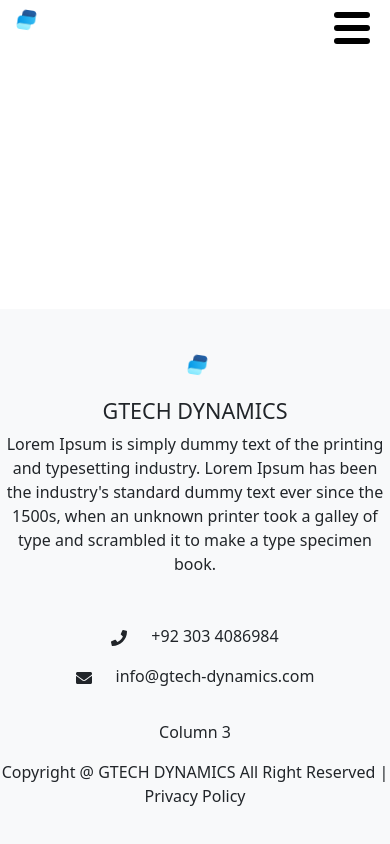
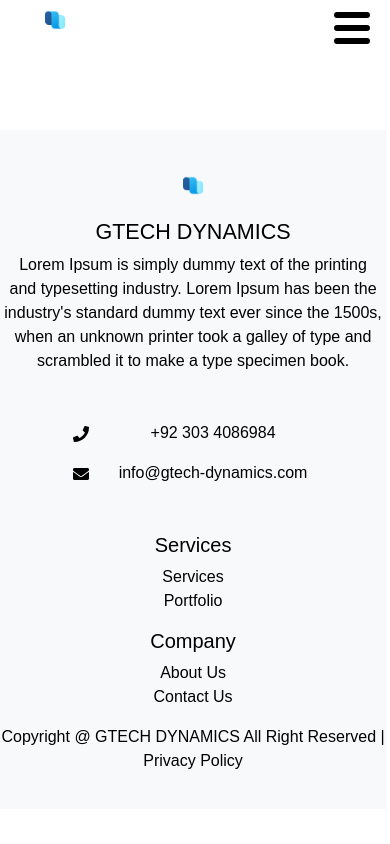
Before and after one commit to GTech-Dynamics/gtech-dynamics, a React (Create React App) app: page /home in a window 390 px wide. Built offline with nearby package versions, Linux system fonts and the light colour scheme.

Commit message:
Update Footer Component

```diff
--- a/package.json
+++ b/package.json
@@ -3,12 +3,17 @@
   "version": "0.1.0",
   "private": true,
   "dependencies": {
+    "@emotion/react": "^11.11.4",
+    "@emotion/styled": "^11.11.0",
+    "@mui/material": "^5.15.12",
     "@testing-library/jest-dom": "^5.17.0",
     "@testing-library/react": "^13.4.0",
     "@testing-library/user-event": "^13.5.0",
     "bootstrap": "^5.3.3",
     "react": "^18.2.0",
     "react-dom": "^18.2.0",
+    "react-icons": "^5.0.1",
+    "react-router-dom": "^6.22.2",
     "react-scripts": "5.0.1",
     "web-vitals": "^2.1.4"
   },
--- a/src/App.js
+++ b/src/App.js
@@ -1,6 +1,6 @@
-import './App.css';
 import NavBar from './components/navbar';
 import Footer from './components/footer';
+import './style/global.css'
 function App() {
   return (
     <>
--- a/src/components/footer.jsx
+++ b/src/components/footer.jsx
@@ -1,13 +1,17 @@
 import React from "react";
 import 'bootstrap/dist/css/bootstrap.min.css';
 import { FaPhone, FaEnvelope } from 'react-icons/fa';
+import { Link, NavLink } from "react-router-dom";
+import '../style/footer.css'
 const Footer = () => {
   return (
 
       <footer className="footer">
         <div className="row">
-        <div className="col-lg-4 col-md-6 col-sm-12 d-flex flex-column align-items-center p-3">
-      <img src='/logo/dynamics.png' className='App-logo' alt="logo" />
+          <div className="col-md-5 col-sm-12 d-flex flex-column align-items-center text-center p-3">
+            <div className="container imgcontainer">
+              <img src='/logo/dynamics.png' className='footer-logo ' alt="logo" />
+            </div>
           <br />
             <h4>GTECH DYNAMICS</h4>
             <p className="text-center">
@@ -17,7 +21,8 @@
               specimen book.
             </p>
           </div>
-      <div className="col-lg-4 col-md-6 col-sm-12 d-flex flex-column align-items-center p-3">
+          <div className="col-md-4 col-sm-12 d-flex flex-column align-items-center text-center p-3">
+            <div className="container " id="container">
               <div className="row">
                 <div className="col-auto"><FaPhone /></div>
                 <div className="col"><p>+92 303 4086984</p></div>
@@ -27,8 +32,14 @@
                 <div className="col"><p>info@gtech-dynamics.com</p></div>
               </div>
             </div>
-      <div className="col-lg-4 col-md-6 col-sm-12 d-flex flex-column align-items-center">
-        <p>Column 3</p>
+          </div>
+          <div className="col-md-3 col-sm-12 d-flex flex-column align-items-center p-3">
+            <h5>Services</h5>
+              <NavLink to="/services" className="nav-link">Services</NavLink>
+              <NavLink to="/portfolio" className="nav-link">Portfolio</NavLink>
+            <h5 className="mt-3">Company</h5>
+            <NavLink to="/about-us" className="nav-link">About Us</NavLink>
+            <NavLink to="/contact-us" className="nav-link">Contact Us</NavLink>
           </div>
         </div>
         <p className="text-center">Copyright @ GTECH DYNAMICS All Right Reserved | Privacy Policy</p>
--- a/src/components/navbar.jsx
+++ b/src/components/navbar.jsx
@@ -1,6 +1,6 @@
 import React, { useState } from "react";
 import { IoClose} from "react-icons/io5";
-import '../style/global.css';
+import '../style/navbar.css';
 import { Link, NavLink } from "react-router-dom";
 
 export default function NavBar() {
@@ -8,7 +8,7 @@
 
   return (
     <div className="container">
-    <nav>
+    <nav className="nav">
       <Link to="/">
       <img src='/logo/dynamics.png' className='App-logo' alt="logo" />
       </Link>
@@ -25,7 +25,7 @@
         </div>
       <ul className={menuOpen ? "open" : ""}>
         <li>
-          <NavLink to="/about">Home</NavLink>
+          <NavLink to="/home">Home</NavLink>
         </li>
         <li>
           <NavLink to="/services">Services</NavLink>
--- /dev/null
+++ b/src/style/footer.css
@@ -0,0 +1,18 @@
+.footer {
+    top:100px;
+    position: relative;
+    bottom: 0;
+    width: 99%;
+    background-color: #f8f9fa;
+    padding: 20px 0;
+  }
+.nav-link{
+    text-decoration: none;
+}
+#container{
+    width:70%;
+}
+.footer-logo {
+    margin-top:10px;
+    height: 5vmin;
+  }
--- a/src/style/global.css
+++ b/src/style/global.css
@@ -3,102 +3,3 @@
     font-size: 16px;
     color:black;
 }
-.App-logo {
-    height: 5vmin;
-    pointer-events: none;
-    margin-left: 5px;
-  }
-.active{
-    background-color: #1d4ed8;
-    color:white;
-}
-nav {
-    display: flex;
-    justify-content: space-between;
-    align-items: center;
-    color: black;
-    position: sticky;
-
-}
-nav ul {
-    display: flex;
-}
-
-nav ul li {
-   list-style: none;
-}
-
-nav ul li a {
-    display: block;
-    text-decoration: none;
-    color: black;
-    padding: 0.5rem;
-    margin: 0 0.5rem;
-    border-radius: 0.5rem;
-}
-
-nav ul li a:not(.active):hover {
-    background-color:#1d4ed8 ;
-    color:white;
-}
-
-nav .menu {
-    display: none;
-    position: absolute;
-    top: 0.75rem;
-    right: 0.5rem;
-    flex-direction: column;
-    justify-content: space-between;
-    width: 2.25rem;
-    height: 2rem;
-}
-
-nav .menu span {
-    height: 0.4rem;
-    width: 100%;
-    background-color: black;
-    border-radius: 0.2rem;
-}
-.footer {
-    position: fixed;
-    bottom: 0;
-    left: 0;
-    width: 100%;
-    background-color: #f8f9fa;
-    padding: 20px 0;
-  }
-@media (max-width: 670px) {
-    nav .menu {
-        display: flex;
-    }
-
-    nav {
-        flex-direction: column;
-        align-items: flex-start;
-    }
-
-    nav ul {
-        display: none;
-        flex-direction: column;
-        width: 90%;
-        margin-bottom: 0.25rem;
-    }
-    .App-logo {
-        margin-top:10px;
-        height: 5vmin;
-        pointer-events: none;
-        margin-left: 5px;
-      }
-    nav ul.open {
-        display: flex;
-    }
-
-    nav ul li {
-        width: 100%;
-        text-align: center;
-    }
-
-    nav ul li a {
-        margin: 0.2rem 0.5rem;
-    }
-}
--- /dev/null
+++ b/src/style/navbar.css
@@ -0,0 +1,92 @@
+.App-logo {
+    height: 5vmin;
+    pointer-events: none;
+    margin-left: 5px;
+  }
+.active{
+    background-color: #1d4ed8;
+    color:white;
+}
+.nav {
+    display: flex;
+    justify-content: space-between;
+    align-items: center;
+    color: black;
+    position: sticky;
+
+}
+nav ul {
+    display: flex;
+}
+
+nav ul li {
+   list-style: none;
+}
+
+nav ul li a {
+    display: block;
+    text-decoration: none;
+    color: black;
+    padding: 0.5rem;
+    margin: 0 0.5rem;
+    border-radius: 0.5rem;
+}
+
+nav ul li a:not(.active):hover {
+    background-color:#1d4ed8 ;
+    color:white;
+}
+
+nav .menu {
+    display: none;
+    position: absolute;
+    top: 0.75rem;
+    right: 0.5rem;
+    flex-direction: column;
+    justify-content: space-between;
+    width: 2.25rem;
+    height: 2rem;
+}
+
+nav .menu span {
+    height: 0.4rem;
+    width: 100%;
+    background-color: black;
+    border-radius: 0.2rem;
+}
+
+@media (max-width: 670px) {
+    nav .menu {
+        display: flex;
+    }
+
+    nav {
+        flex-direction: column;
+        align-items: flex-start;
+    }
+
+    nav ul {
+        display: none;
+        flex-direction: column;
+        width: 90%;
+        margin-bottom: 0.25rem;
+    }
+    .App-logo {
+        margin-top:10px;
+        height: 5vmin;
+        pointer-events: none;
+        margin-left: -150px;
+      }
+    nav ul.open {
+        display: flex;
+    }
+
+    nav ul li {
+        width: 100%;
+        text-align: center;
+    }
+
+    nav ul li a {
+        margin: 0.2rem 0.5rem;
+    }
+}
```
Also changed, not shown: 1 other file (tests, documents, lock files or other folders). Lines whose indentation alone changed are shown as unchanged.
